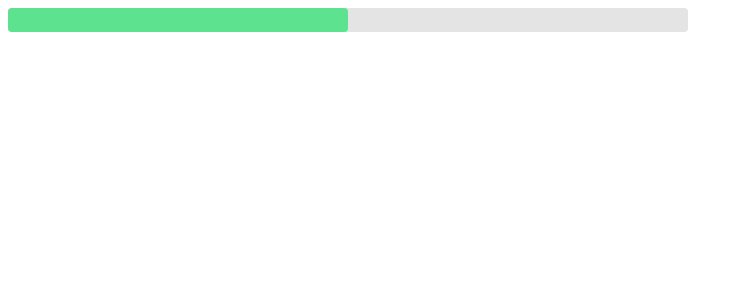
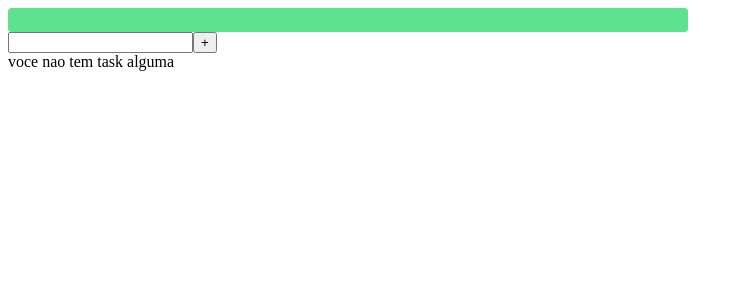
Before and after one commit to sizebay/frontend-challenge, a React (Vite) app: page / in a window 1280 px wide. Shown: the top 300 px of the page, without its empty margins (0-743 px from the left). Built offline with nearby package versions, Linux system fonts and the light colour scheme.

Commit message:
feat: input to add tasks & progress bar functioning properly

```diff
--- a/package.json
+++ b/package.json
@@ -10,12 +10,14 @@
   "dependencies": {
     "react": "^18.0.0",
     "react-dom": "^18.0.0",
-    "styled-components": "^5.3.5"
+    "styled-components": "^5.3.5",
+    "uuid": "^8.3.2"
   },
   "devDependencies": {
     "@types/react": "^18.0.0",
     "@types/react-dom": "^18.0.0",
     "@types/styled-components": "^5.1.25",
+    "@types/uuid": "^8.3.4",
     "@vitejs/plugin-react": "^1.3.0",
     "typescript": "^4.6.3",
     "vite": "^2.9.9"
--- a/src/App.tsx
+++ b/src/App.tsx
@@ -1,9 +1,27 @@
+import { useEffect, useState } from "react";
+import AddTaskInput from "./components/AddTaskInput";
 import ProgressBar from "./components/ProgressBar";
+import { useTasks } from "./providers/Tasks";
 
 function App() {
+  const { tasks, completeTask, percentageCompletedTasks } = useTasks();
+  console.log(percentageCompletedTasks);
   return (
     <>
-      <ProgressBar progress={50} />
+      <ProgressBar progress={percentageCompletedTasks} />
+      <AddTaskInput />
+      {tasks.length ? (
+        <ul>
+          {tasks.map((task) => (
+            <li key={task.id}>
+              <h3>{task.description}</h3>
+              <button onClick={() => completeTask(task)}>completa kk</button>
+            </li>
+          ))}
+        </ul>
+      ) : (
+        "voce nao tem task alguma"
+      )}
     </>
   );
 }
--- /dev/null
+++ b/src/components/AddTaskInput/index.tsx
@@ -0,0 +1,33 @@
+import { v4 as uuidv4 } from "uuid";
+import { FormEvent, useState } from "react";
+import { Task, useTasks } from "../../providers/Tasks";
+import { Wrapper } from "./styles";
+
+const AddTaskInput = () => {
+  const [description, setDescription] = useState("");
+  const { addTask } = useTasks();
+
+  const handleSubmission = (e: FormEvent<HTMLFormElement>) => {
+    e.preventDefault();
+
+    const newTask: Task = {
+      id: uuidv4(),
+      description,
+      done: false,
+    };
+
+    addTask(newTask);
+  };
+
+  return (
+    <Wrapper onSubmit={handleSubmission}>
+      <input
+        value={description}
+        onChange={({ target: { value } }) => setDescription(value)}
+      />
+      <button type="submit">+</button>
+    </Wrapper>
+  );
+};
+
+export default AddTaskInput;
--- /dev/null
+++ b/src/components/AddTaskInput/styles.ts
@@ -0,0 +1,3 @@
+import styled from "styled-components";
+
+export const Wrapper = styled.form``;
--- a/src/main.tsx
+++ b/src/main.tsx
@@ -1,9 +1,12 @@
 import React from "react";
 import ReactDOM from "react-dom/client";
 import App from "./App";
+import Providers from "./providers";
 
 ReactDOM.createRoot(document.getElementById("root")!).render(
   <React.StrictMode>
-    <App />
+    <Providers>
+      <App />
+    </Providers>
   </React.StrictMode>
 );
--- /dev/null
+++ b/src/providers/Tasks/index.tsx
@@ -0,0 +1,83 @@
+import { createContext, useContext, useState, ReactNode } from "react";
+
+export type Task = {
+  id: string;
+  description: string;
+  done: boolean;
+};
+
+interface TasksProviderData {
+  tasks: Task[];
+  addTask: (task: Task) => void;
+  removeTask: (task: Task) => void;
+  completeTask: (task: Task) => void;
+  editTask: (task: Task, newDescription: string) => void;
+  percentageCompletedTasks: number;
+}
+
+interface TasksContextProps {
+  children: ReactNode;
+}
+
+const TasksContext = createContext<TasksProviderData>({} as TasksProviderData);
+
+export const TasksProvider = ({ children }: TasksContextProps) => {
+  const initialState = JSON.parse(localStorage.getItem("tasks") || "[]");
+  const [tasks, setTasks] = useState<Task[]>(initialState as Task[]);
+
+  const getPercentageOfCompletedTasks = (tasks: Task[]) => {
+    const doneTasks = tasks.filter(({ done }) => done);
+    return (100 * doneTasks.length) / tasks.length;
+  };
+
+  const [percentageCompletedTasks, setPercentageCompleteTasks] = useState(
+    getPercentageOfCompletedTasks(tasks)
+  );
+
+  const addTask = (task: Task) => {
+    setTasks([...tasks, task]);
+    localStorage.setItem("tasks", JSON.stringify([...tasks, task]));
+    setPercentageCompleteTasks(getPercentageOfCompletedTasks([...tasks, task]));
+  };
+
+  const removeTask = ({ id: idTaskToBeRemoved }: Task) => {
+    const tasksUpdated = tasks.filter(({ id }) => id !== idTaskToBeRemoved);
+
+    setTasks(tasksUpdated);
+    localStorage.setItem("tasks", JSON.stringify(tasksUpdated));
+    setPercentageCompleteTasks(getPercentageOfCompletedTasks(tasksUpdated));
+  };
+
+  const completeTask = ({ id: idTaskToComplete }: Task) => {
+    const index = tasks.findIndex(({ id }) => id === idTaskToComplete);
+
+    tasks[index].done = true;
+    localStorage.setItem("tasks", JSON.stringify(tasks));
+    setPercentageCompleteTasks(getPercentageOfCompletedTasks(tasks));
+  };
+
+  const editTask = ({ id: idTaskToEdit }: Task, newDescription: string) => {
+    const index = tasks.findIndex(({ id }) => id === idTaskToEdit);
+
+    tasks[index].description = newDescription;
+    localStorage.setItem("tasks", JSON.stringify(tasks));
+    setPercentageCompleteTasks(getPercentageOfCompletedTasks(tasks));
+  };
+
+  return (
+    <TasksContext.Provider
+      value={{
+        tasks,
+        addTask,
+        removeTask,
+        completeTask,
+        editTask,
+        percentageCompletedTasks,
+      }}
+    >
+      {children}
+    </TasksContext.Provider>
+  );
+};
+
+export const useTasks = () => useContext(TasksContext);
--- /dev/null
+++ b/src/providers/index.tsx
@@ -0,0 +1,12 @@
+import { ReactNode } from "react";
+import { TasksProvider } from "./Tasks";
+
+interface ProviderProps {
+  children: ReactNode;
+}
+
+const Providers = ({ children }: ProviderProps) => (
+  <TasksProvider>{children}</TasksProvider>
+);
+
+export default Providers;
```
Also changed, not shown: 1 other file (tests, documents, lock files or other folders).
